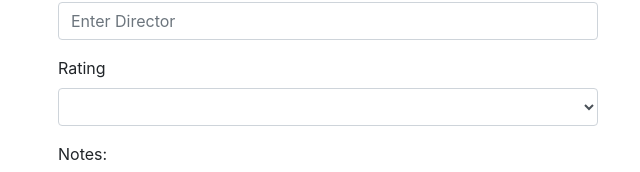
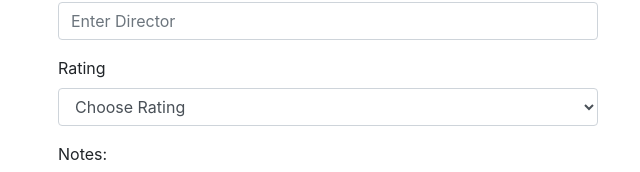
Before and after one commit to ramzichamcham/angular-dvdlibrary, an Angular app: page /create in a window 1280 px wide. Shown: the part 283-455 px from the top of the page, without its empty margins (27-667 px from the left). Built offline with nearby package versions, Linux system fonts and the light colour scheme.

Commit message:
Add choose rating select option

```diff
--- a/src/app/create/create-home/create-home.component.html
+++ b/src/app/create/create-home/create-home.component.html
@@ -65,7 +65,7 @@
               name="dvdRating"
               [(ngModel)]="newDvd.rating"
               >
-
+              <option selected disabled value="">Choose Rating</option>
               <option value="G">G</option>
               <option value="PG">PG</option>
               <option value="PG-13">PG-13</option>
```
